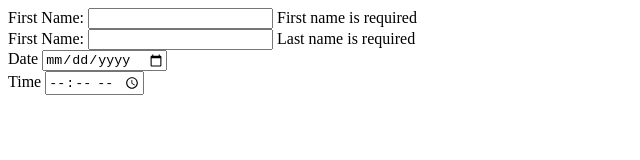
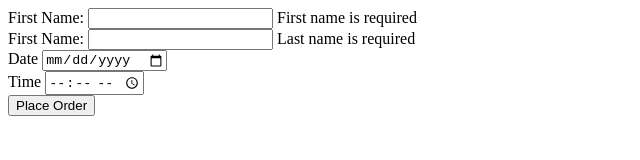
Before and after one commit to DennysSaenz123/appointment-scheduler, a website: page views/home.html in a window 1280 px wide. Shown: the whole page, without its empty margins (0-640 px from the left). Drawn offline with Linux system fonts and the light colour scheme.

Commit message:
Added submit button

```diff
--- a/views/home.html
+++ b/views/home.html
@@ -29,6 +29,10 @@
         <label for="time">Time</label>
         <input type="time" id="time">
 
+        <!--Submit button-->
+        <br>
+        <button type="submit" id="order-button">Place Order</button>
+
 
     </form>
 
```
